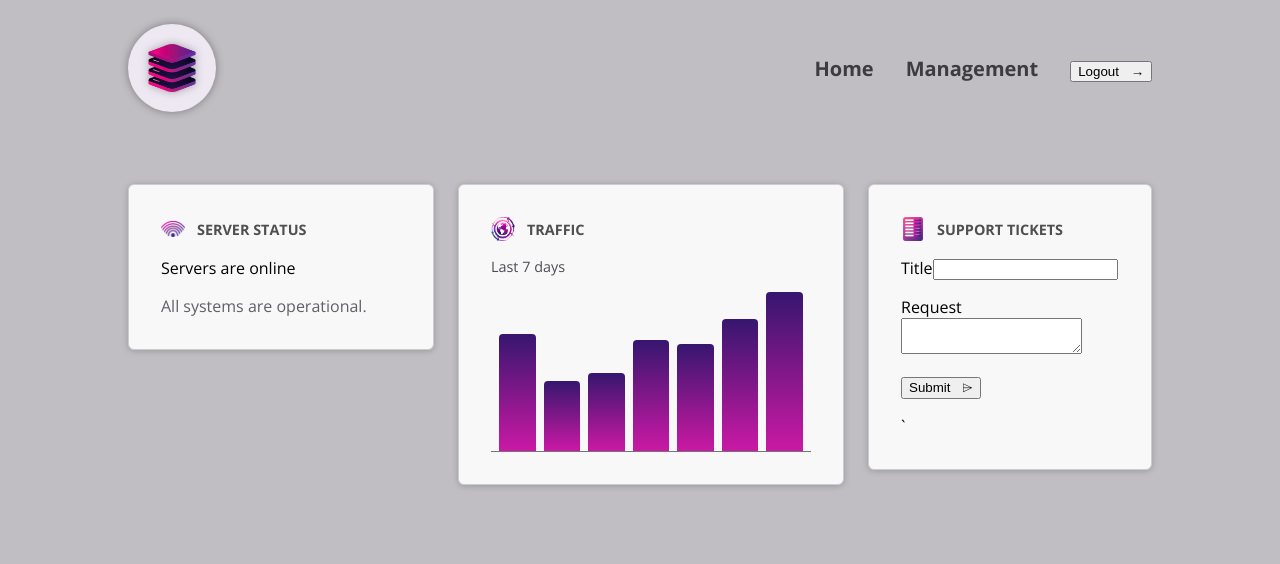
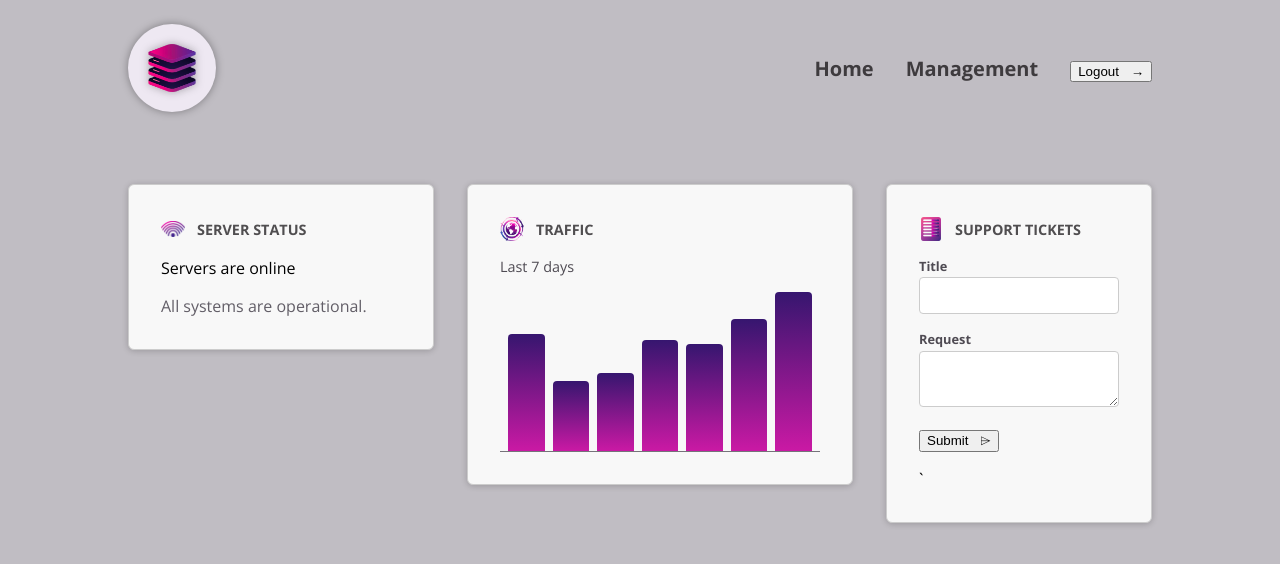
Before and after one commit to Nityanandkumar/DummyProject3, an Angular app: page / in a window 1280 px wide. Shown: the top 564 px of the page. Built offline with nearby package versions, Linux system fonts and the light colour scheme.

Commit message:
used encapsulation

```diff
--- a/src/app/shared/control/control.component.html
+++ b/src/app/shared/control/control.component.html
@@ -1,4 +1,4 @@
-<P>
+<P class="control">
   <label>{{ label() }}</label>
   <ng-content select="input, textarea" />
 </P>
--- a/src/app/shared/control/control.component.ts
+++ b/src/app/shared/control/control.component.ts
@@ -1,11 +1,12 @@
-import { Component,input } from '@angular/core';
+import { Component,input, ViewEncapsulation } from '@angular/core';
 
 @Component({
   selector: 'app-control',
   standalone: true,
   imports: [],
   templateUrl: './control.component.html',
-  styleUrl: './control.component.css'
+  styleUrl: './control.component.css',
+  encapsulation:ViewEncapsulation.None
 })
 export class ControlComponent {
   label =input.required<String>();
```
